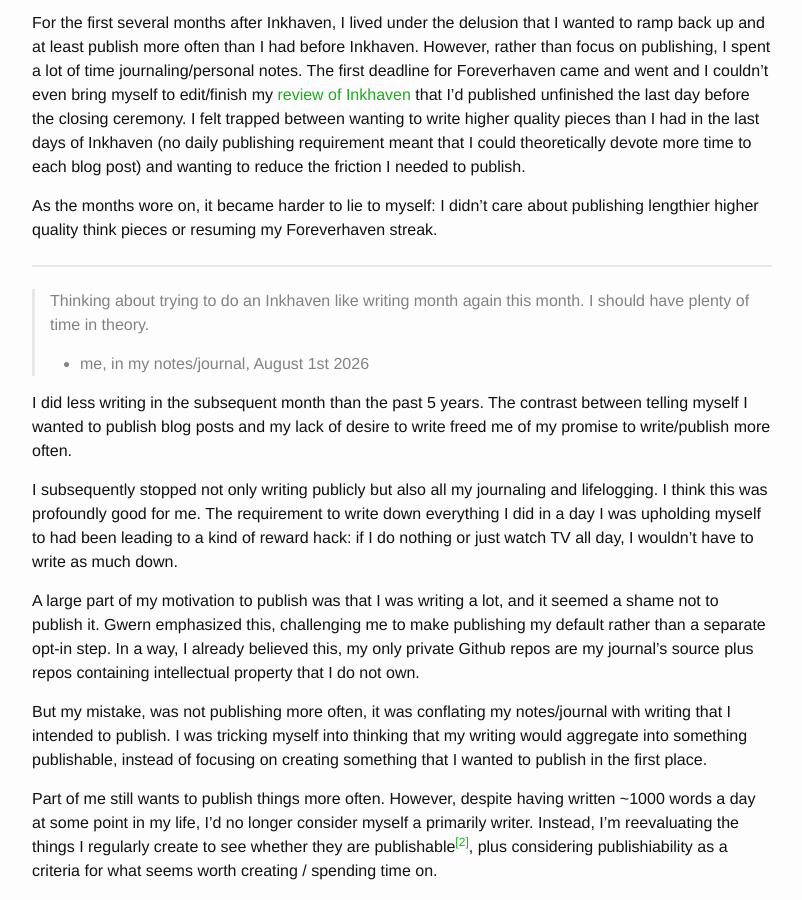
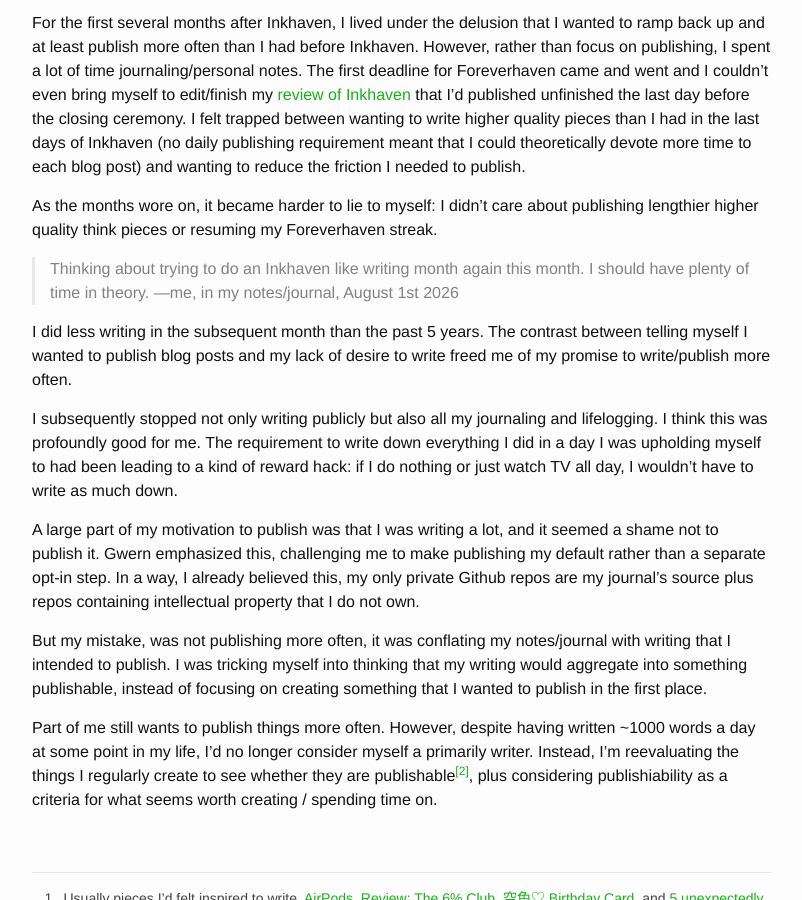
Before and after one commit to lehmacdj/blog, a Jekyll site: the page built from _notes/8saxY7NqY2kf-inkhaven-caused-me-to-stop-writing.md, in a window 1280 px wide and 900 px high, scrolled down 879 px. Shown: the whole window, without its empty margins (238-1040 px from the left). Built offline with Jekyll 4.4.1, drawn with Linux system fonts in a browser that asks for light colours.

Commit message:
Sync 8saxY7NqY2kf
8saxY7NqY2kf: content updated

```diff
--- a/_notes/8saxY7NqY2kf-inkhaven-caused-me-to-stop-writing.md
+++ b/_notes/8saxY7NqY2kf-inkhaven-caused-me-to-stop-writing.md
@@ -26,10 +26,9 @@ For the first several months after Inkhaven, I lived under the delusion that I w
 
 As the months wore on, it became harder to lie to myself: I didn't care about publishing lengthier higher quality think pieces or resuming my Foreverhaven streak.
 
----
 
 > Thinking about trying to do an Inkhaven like writing month again this month. I should have plenty of time in theory.
-> - me, in my notes/journal, August 1st 2026
+> —me, in my notes/journal, August 1st 2026
 
 I did less writing in the subsequent month than the past 5 years. The contrast between telling myself I wanted to publish blog posts and my lack of desire to write freed me of my promise to write/publish more often.
 
```
